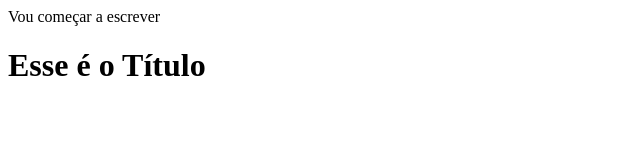
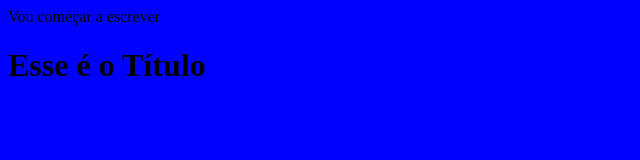
Before and after one commit to adonayoliveira/Recomendador, a plain HTML site: page index.html in a window 1280 px wide. Shown: the whole page, without its empty margins (0-640 px from the left). Drawn offline with Linux system fonts and the light colour scheme.

Commit message:
Add files via upload

```diff
--- a/index.html
+++ b/index.html
@@ -1,3 +1,16 @@
+<!DOCTYPE html>
+<html lang="en">
+<head>
+    <meta charset="UTF-8">
+    <meta name="viewport" content="width=device-width, initial-scale=1.0">
+    <title>Document</title>
+    <link rel="stylesheet" href="style.css">
+</head>
+<body>
+
+</body>
+</html>
+
 Vou começar a escrever
 
 <h1>Esse é o Título</h1>
--- /dev/null
+++ b/style.css
@@ -0,0 +1,3 @@
+body{
+    background:blue;
+}
```
